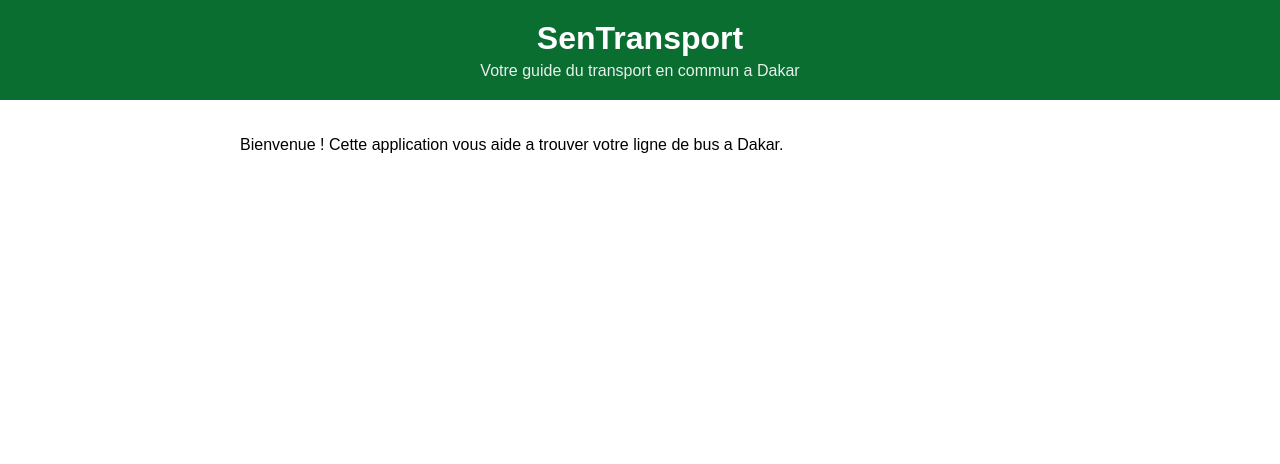
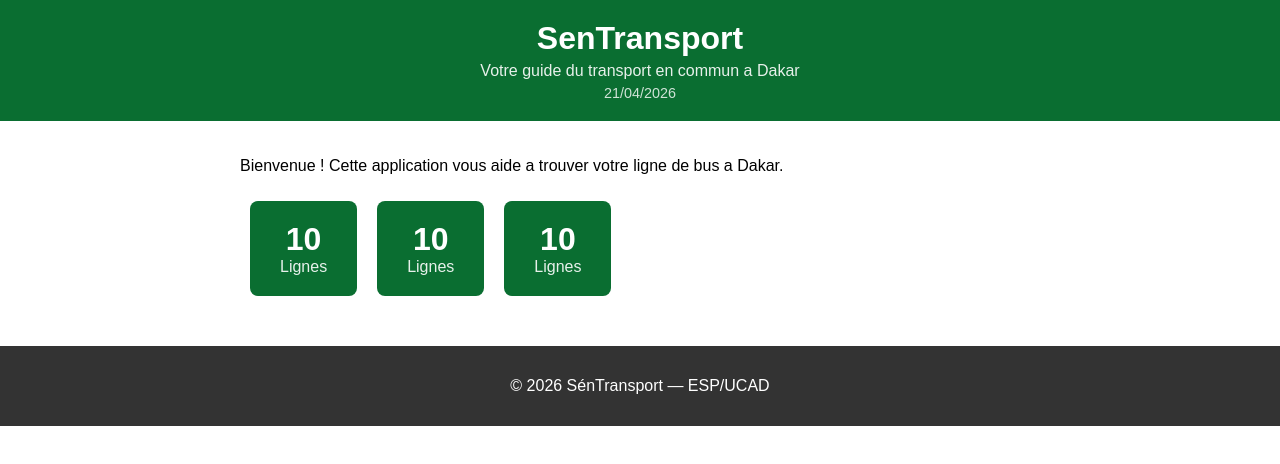
Before and after one commit to idypa10x/sentransport, a React (Create React App) app: page / in a window 1280 px wide. Shown: the top 464 px of the page. Built offline with nearby package versions, Linux system fonts and the light colour scheme.

Commit message:
Ajout Footer, date Header et composant Statistique

```diff
--- a/src/App.css
+++ b/src/App.css
@@ -8,3 +8,8 @@
   max-width: 800px;
   margin: 0 auto;
 }
+.header-date {
+  margin: 5px 0 0 0;
+  font-size: 0.9rem;
+  opacity: 0.8;
+}
--- a/src/App.js
+++ b/src/App.js
@@ -1,5 +1,7 @@
 import './App.css';
 import Header from './Header';
+import Footer from './Footer';
+import Statistique from './Statistique';
 
 function App() {
   return (
@@ -8,7 +10,13 @@
       <main className="contenu">
         <p>Bienvenue ! Cette application vous aide a trouver
         votre ligne de bus a Dakar.</p>
+        <div>
+          <Statistique />
+          <Statistique />
+          <Statistique />
+        </div>
       </main>
+      <Footer />
     </div>
   );
 }
--- /dev/null
+++ b/src/Footer.css
@@ -0,0 +1,7 @@
+.footer {
+  background-color: #333;
+  color: white;
+  text-align: center;
+  padding: 15px;
+  margin-top: 20px;
+}
--- /dev/null
+++ b/src/Footer.js
@@ -0,0 +1,11 @@
+import './Footer.css';
+
+function Footer() {
+  return (
+    <footer className="footer">
+      <p>© 2026 SénTransport — ESP/UCAD</p>
+    </footer>
+  );
+}
+
+export default Footer;
--- a/src/Header.js
+++ b/src/Header.js
@@ -1,12 +1,15 @@
 import './Header.css';
 
 function Header() {
+  const date = new Date().toLocaleDateString('fr-FR');
+
   return (
     <header className="header">
       <h1 className="header-titre">SenTransport</h1>
       <p className="header-soustitre">
         Votre guide du transport en commun a Dakar
       </p>
+      <p className="header-date">{date}</p>
     </header>
   );
 }
--- /dev/null
+++ b/src/Statistique.css
@@ -0,0 +1,21 @@
+.statistique {
+  display: inline-block;
+  background-color: #0a6e31;
+  color: white;
+  padding: 20px 30px;
+  margin: 10px;
+  border-radius: 8px;
+  text-align: center;
+}
+
+.stat-chiffre {
+  display: block;
+  font-size: 2rem;
+  font-weight: bold;
+}
+
+.stat-libelle {
+  display: block;
+  font-size: 1rem;
+  opacity: 0.9;
+}
--- /dev/null
+++ b/src/Statistique.js
@@ -0,0 +1,12 @@
+import './Statistique.css';
+
+function Statistique() {
+  return (
+    <div className="statistique">
+      <span className="stat-chiffre">10</span>
+      <span className="stat-libelle">Lignes</span>
+    </div>
+  );
+}
+
+export default Statistique;
```
